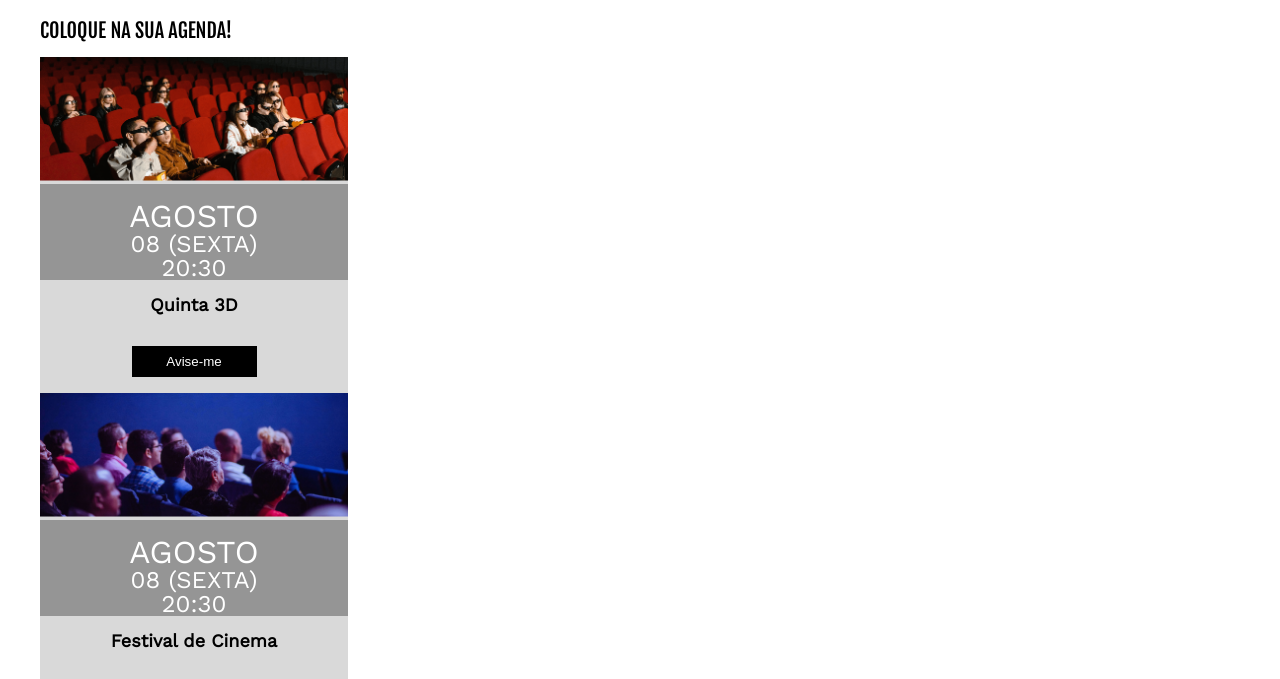
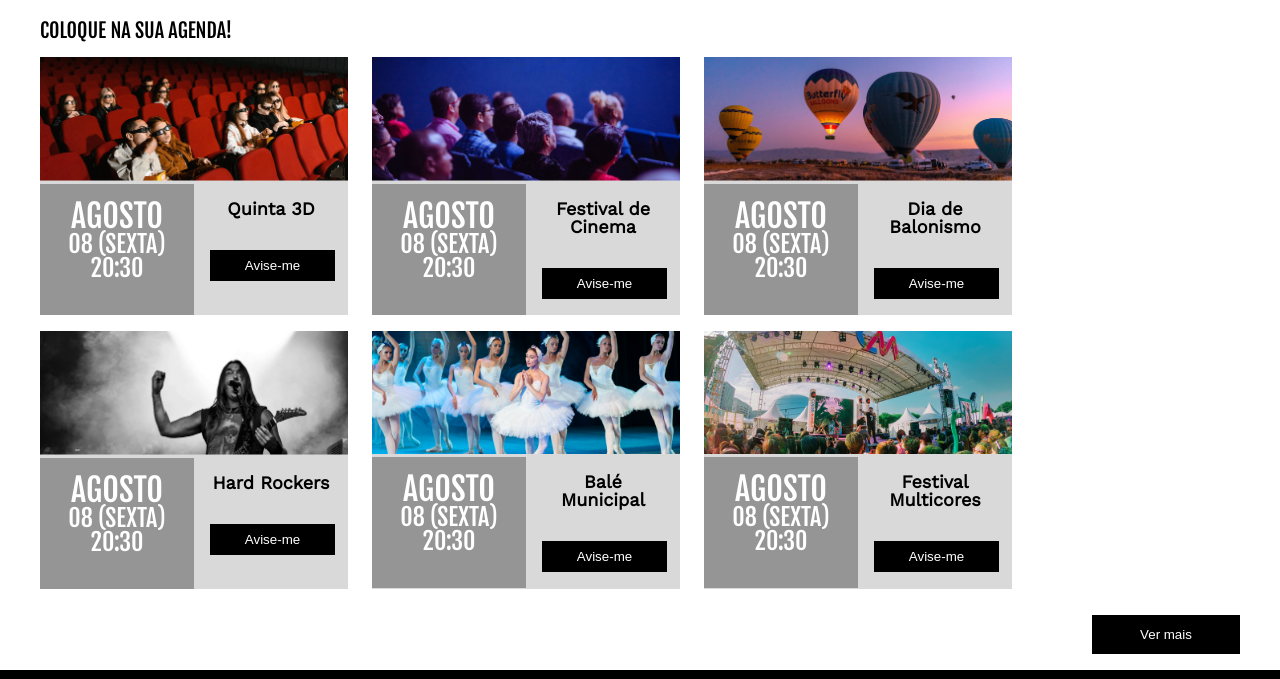
Before and after one commit to Vycttor/html-css-2, a plain HTML site: page ex05-Praticando-CSS-Grid-e-Flexbox/culturama/index.html in a window 1280 px wide. Shown: the part 2483-3162 px from the top of the page. Drawn offline with nearby package versions, Linux system fonts and the light colour scheme.

Commit message:
Flex
Foi aplicado o flex box para 360 e 720 px, fathe__of__agenda e elementos filhos.

```diff
--- a/ex05-Praticando-CSS-Grid-e-Flexbox/culturama/assets/style/flex.css
+++ b/ex05-Praticando-CSS-Grid-e-Flexbox/culturama/assets/style/flex.css
@@ -40,6 +40,46 @@
     max-width: 400px;
 }
 
+.fathe__of__agenda {
+    display: flex;
+
+}
+
+.agenda__informacoes {
+    width: 50%;
+    padding: 0 5px;
+    justify-content: center;
+
+}
+
+
+.agenda__informacoes h3 {
+    font-family: var(--fonte-secundaria);
+    font-size: 2rem;
+}
+
+.agenda__informacoes h4, h5 {
+    font-family: var(--fonte-secundaria);
+    font-size: 1.5rem;
+}
+
+.agenda__atracao {
+    width: 50%;
+
+
+}
+.agenda__atracao h6 {
+    font-family: var(--fonte-primaria);
+    font-size: 18pt;
+
+}
+
+.agenda__botao {
+    margin-top: 10px;
+    display: flex;
+    justify-content: center;
+
+}
 
 
 @media (min-width: 720px){
@@ -57,6 +97,24 @@
     .eventos__lista {
         justify-content: end;
     }
+
+    .agenda__lista {
+        display: flex;
+        column-gap: 1.5rem;
+        row-gap: 1rem;
+        flex-wrap: wrap;
+    }
+
+    .agenda__informacoes {
+        padding: 0px 0px 35px 0px;
+    }
+
+    .agenda__botao {
+        display: flex;
+        width: 100%;
+        justify-content: end;
+    }
+
 
 }
 
--- a/ex05-Praticando-CSS-Grid-e-Flexbox/culturama/index.html
+++ b/ex05-Praticando-CSS-Grid-e-Flexbox/culturama/index.html
@@ -136,6 +136,7 @@
             <ul class="agenda__lista">
                 <li class="agenda__item">
                     <img src="./assets/img/agenda-1.png" alt="Sala de cinema">
+                    <div class="fathe__of__agenda">
                         <div class="agenda__informacoes">
                             <h3>agosto</h3>
                             <h4>08 (sexta)</h4>
@@ -145,9 +146,11 @@
                             <h6>Quinta 3D</h6>
                             <button>Avise-me</button>
                         </div>
+                    </div>
                 </li>
                 <li class="agenda__item">
                     <img src="./assets/img/agenda-2.png" alt="Sala de cinema">
+                    <div class="fathe__of__agenda">
                         <div class="agenda__informacoes">
                             <h3>agosto</h3>
                             <h4>08 (sexta)</h4>
@@ -157,9 +160,11 @@
                             <h6>Festival de Cinema</h6>
                             <button>Avise-me</button>
                         </div>
+                    </div>
                 </li>
                 <li class="agenda__item">
                     <img src="./assets/img/agenda-3.png" alt="Festival de balões">
+                    <div class="fathe__of__agenda">
                         <div class="agenda__informacoes">
                             <h3>agosto</h3>
                             <h4>08 (sexta)</h4>
@@ -169,9 +174,11 @@
                             <h6>Dia de Balonismo</h6>
                             <button>Avise-me</button>
                         </div>
+                    </div>
                 </li>
                 <li class="agenda__item">
                     <img src="./assets/img/agenda-4.png" alt="Cantor de rock">
+                    <div class="fathe__of__agenda">
                         <div class="agenda__informacoes">
                             <h3>agosto</h3>
                             <h4>08 (sexta)</h4>
@@ -181,9 +188,11 @@
                             <h6>Hard Rockers</h6>
                             <button>Avise-me</button>
                         </div>
+                    </div>
                 </li>
                 <li class="agenda__item">
                     <img src="./assets/img/agenda-5.png" alt="Bailarinas no palco">
+                    <div class="fathe__of__agenda">
                         <div class="agenda__informacoes">
                             <h3>agosto</h3>
                             <h4>08 (sexta)</h4>
@@ -193,9 +202,11 @@
                             <h6>Balé Municipal</h6>
                             <button>Avise-me</button>
                         </div>
+                    </div>
                 </li>
                 <li class="agenda__item">
                     <img src="./assets/img/agenda-6.png" alt="Show a céu aberto">
+                    <div class="fathe__of__agenda">
                         <div class="agenda__informacoes">
                             <h3>agosto</h3>
                             <h4>08 (sexta)</h4>
@@ -204,6 +215,7 @@
                         <div class="agenda__atracao">
                             <h6>Festival Multicores</h6>
                             <button>Avise-me</button>
+                        </div>
                     </div>
                 </li>
                 <li class="agenda__botao"><button>Ver mais</button></li>
```
Lines whose indentation alone changed are shown as unchanged.
